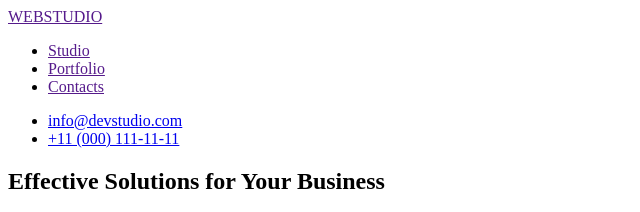
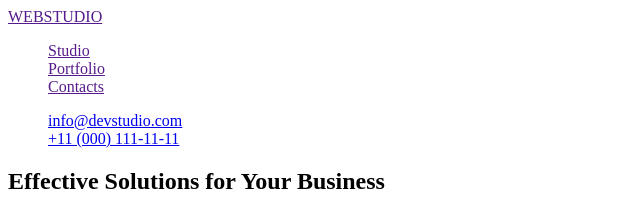
Before and after one commit to jarvis1666/goit-markup-hw-01, a plain HTML site: page index.html in a window 1280 px wide. Shown: the top 212 px of the page, 0-640 px from the left. Drawn offline with Linux system fonts and the light colour scheme.

Commit message:
Update index.html

```diff
--- a/index.html
+++ b/index.html
@@ -10,13 +10,13 @@
     <header>
       <a href="">WEBSTUDIO</a>
       <nav>
-        <ul>
+        <ul style="list-style: none">
           <li><a href="">Studio</a></li>
           <li><a href="">Portfolio</a></li>
           <li><a href="">Contacts</a></li>
         </ul>
       </nav>
-      <ul>
+      <ul style="list-style: none">
         <li><a href="mailto:info@devstudio.com">info@devstudio.com</a></li>
         <li><a href="tel:+11 (000) 111-11-11">+11 (000) 111-11-11</a></li>
       </ul>
```
